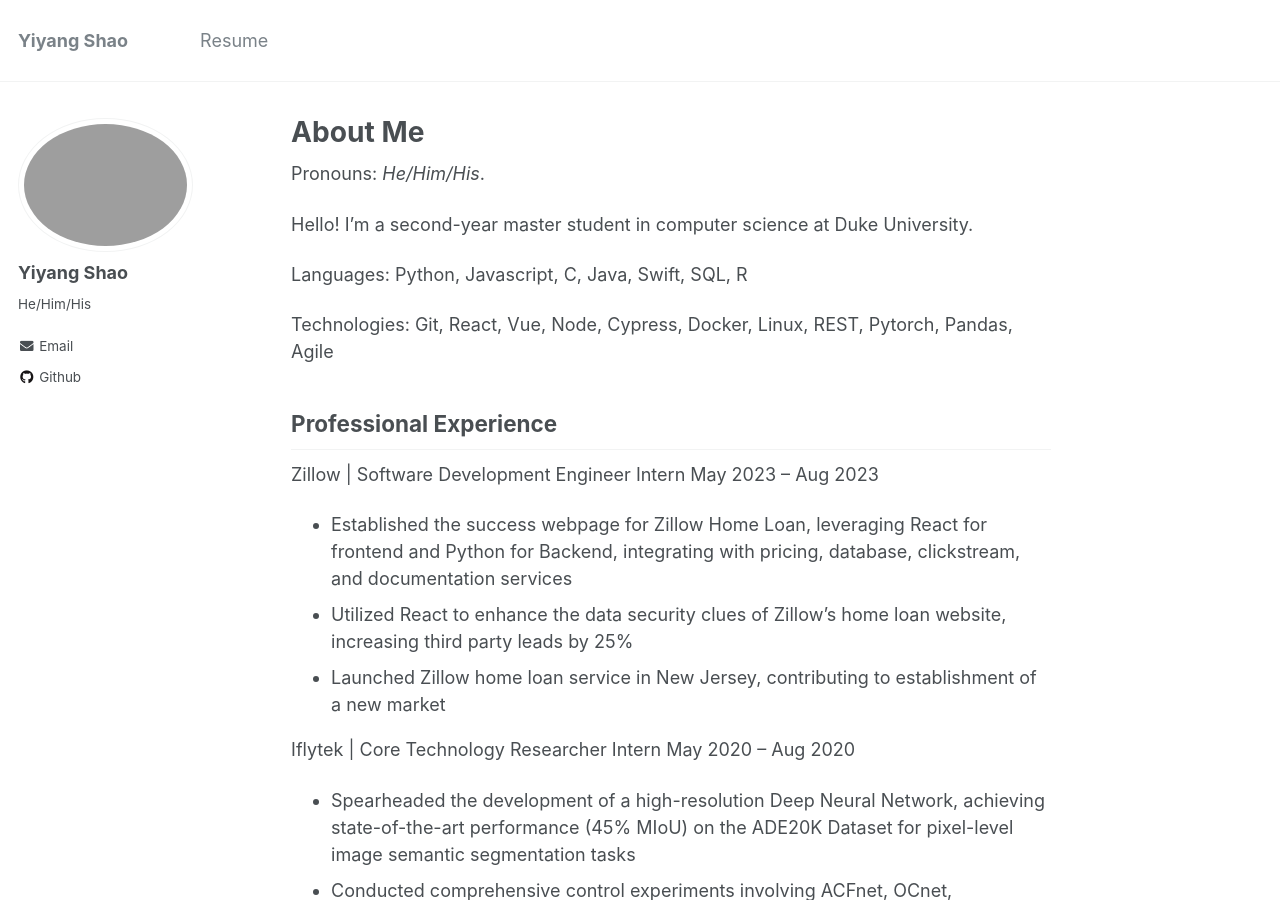
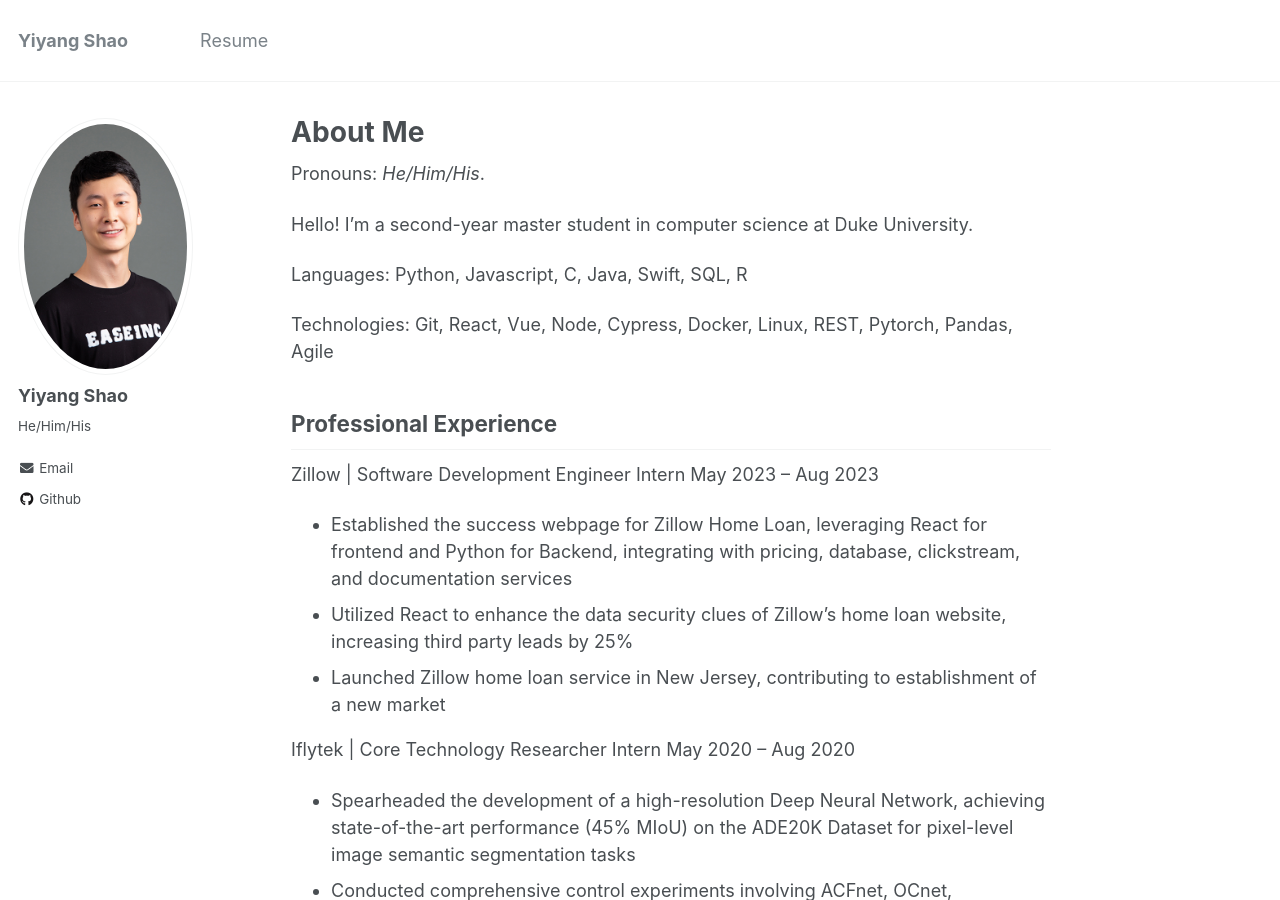
Before and after one commit to YiyangShao/yiyangshao.github.io, a Jekyll site: the page built from _pages/about.md, in a window 1280 px wide and 900 px high. Built offline with Jekyll 4.4.1, drawn with Linux system fonts in a browser that asks for light colours.

Commit message:
edit image

```diff
--- a/_config.yml
+++ b/_config.yml
@@ -81,7 +81,7 @@
 # Site Author
 author:
   name             : "Yiyang Shao"
-  avatar           : "YiyangShao.jpg"
+  avatar           : "YiyangShao.jpeg"
   bio              : "He/Him/His"
   location         :
   employer         :
```
